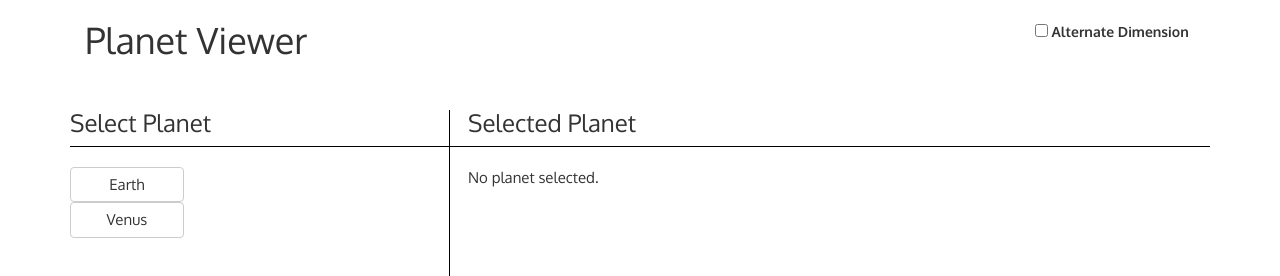
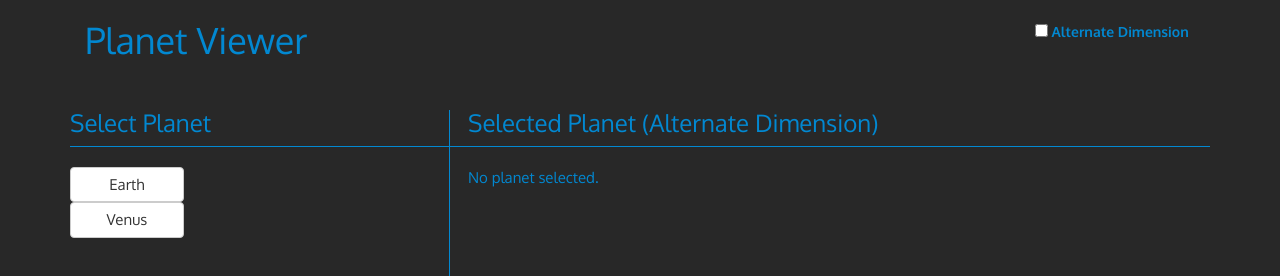
Before and after one commit to Megawats777/PlanetViewer, a plain HTML site: page index.html in a window 1280 px wide. Shown: the top 276 px of the page. Drawn offline with Linux system fonts and the light colour scheme.

Commit message:
Determined base colours for the alt dimension version of the page

```diff
--- a/AltDimensionStyles.css
+++ b/AltDimensionStyles.css
@@ -4,6 +4,18 @@
 body
 {
     font-family: 'Oxygen', sans-serif;
-    background-color: grey;
-    color: lightblue;
+    background-color: rgba(40, 40, 40);
+    color: #0288D1;
 }
+
+/*--Adjust the borders of all section elements--*/
+
+.SectionTitleUnderline
+{
+    border-bottom: 1px solid #0288D1;
+}
+
+.PlanetSelection
+{
+    border-right: 1px solid #0288D1;
+}
--- a/Logic.js
+++ b/Logic.js
@@ -63,6 +63,8 @@ window.onload = function()
         toggleAlternateDimension(alternateDimensionToggle.checked);
     }
 
+    // TODO: Remove this code after alternate dimension styling is finished
+    toggleAlternateDimension(true);
 
     // Create planet selection buttons
     createPlanetSelectionButtons();
--- a/MainContentStyle.css
+++ b/MainContentStyle.css
@@ -1,5 +1,5 @@
 /*--The styling for the main content of the site--*/
-/*--DO NOT ADJUST COLOURS IN THIS PAGE--*/
+/*--DO NOT ADJUST COLOURS AND BORDERS IN THIS File--*/
 /*--Colours are handled in the files Style.css and AltDimensionStyles.css--*/
 
 .AltDimensionSection
@@ -14,14 +14,12 @@
 
 .SectionTitleUnderline
 {
-    border-bottom: 1px solid black;
     margin-bottom: 20px;
 }
 
 .PlanetSelection
 {
     height: 500px;
-    border-right: 1px solid black;
 }
 
 .Section
--- a/Style.css
+++ b/Style.css
@@ -4,3 +4,13 @@ body
 {
     font-family: 'Oxygen', sans-serif;
 }
+
+.SectionTitleUnderline
+{
+    border-bottom: 1px solid black;
+}
+
+.PlanetSelection
+{
+    border-right: 1px solid black;
+}
```
